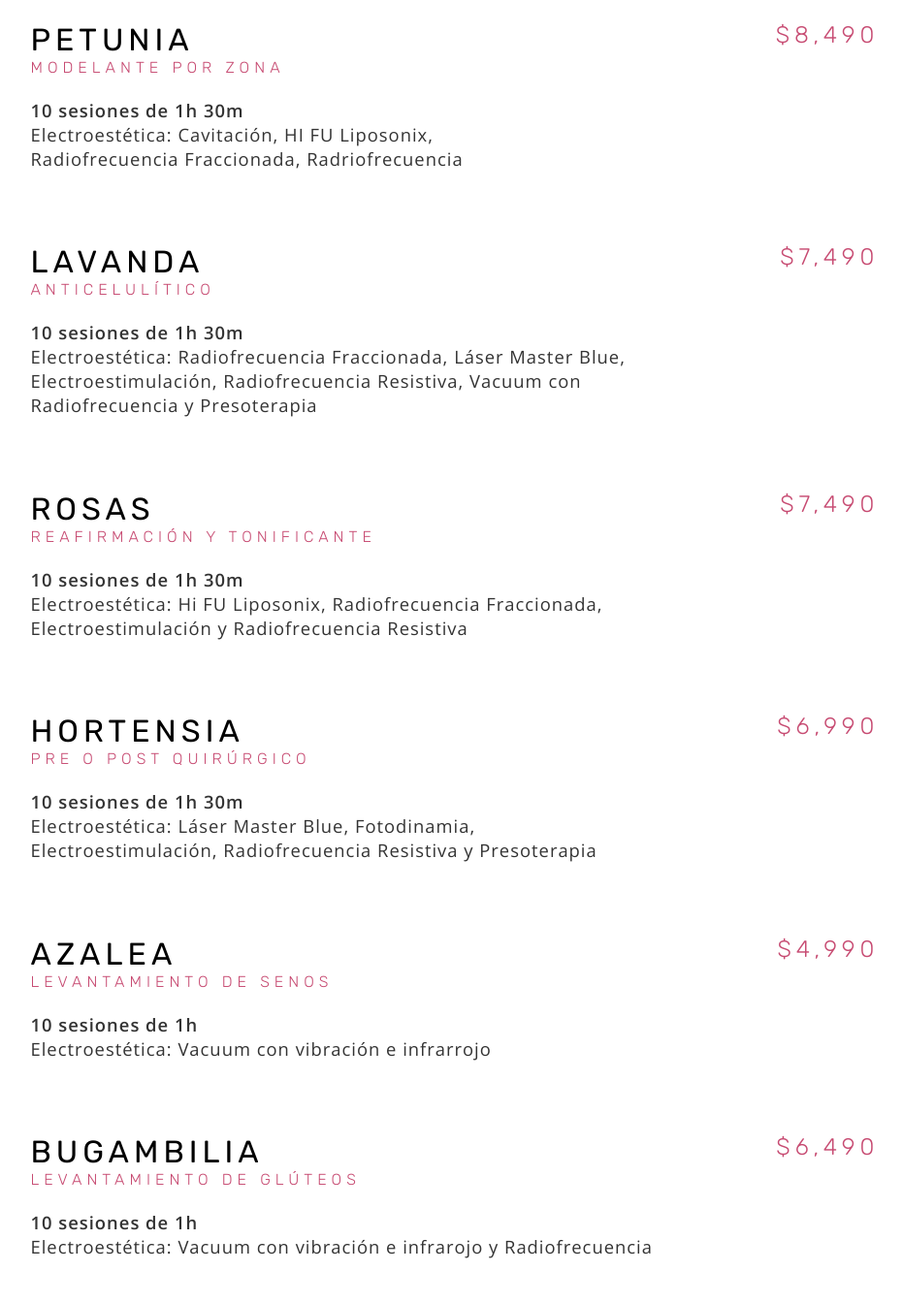
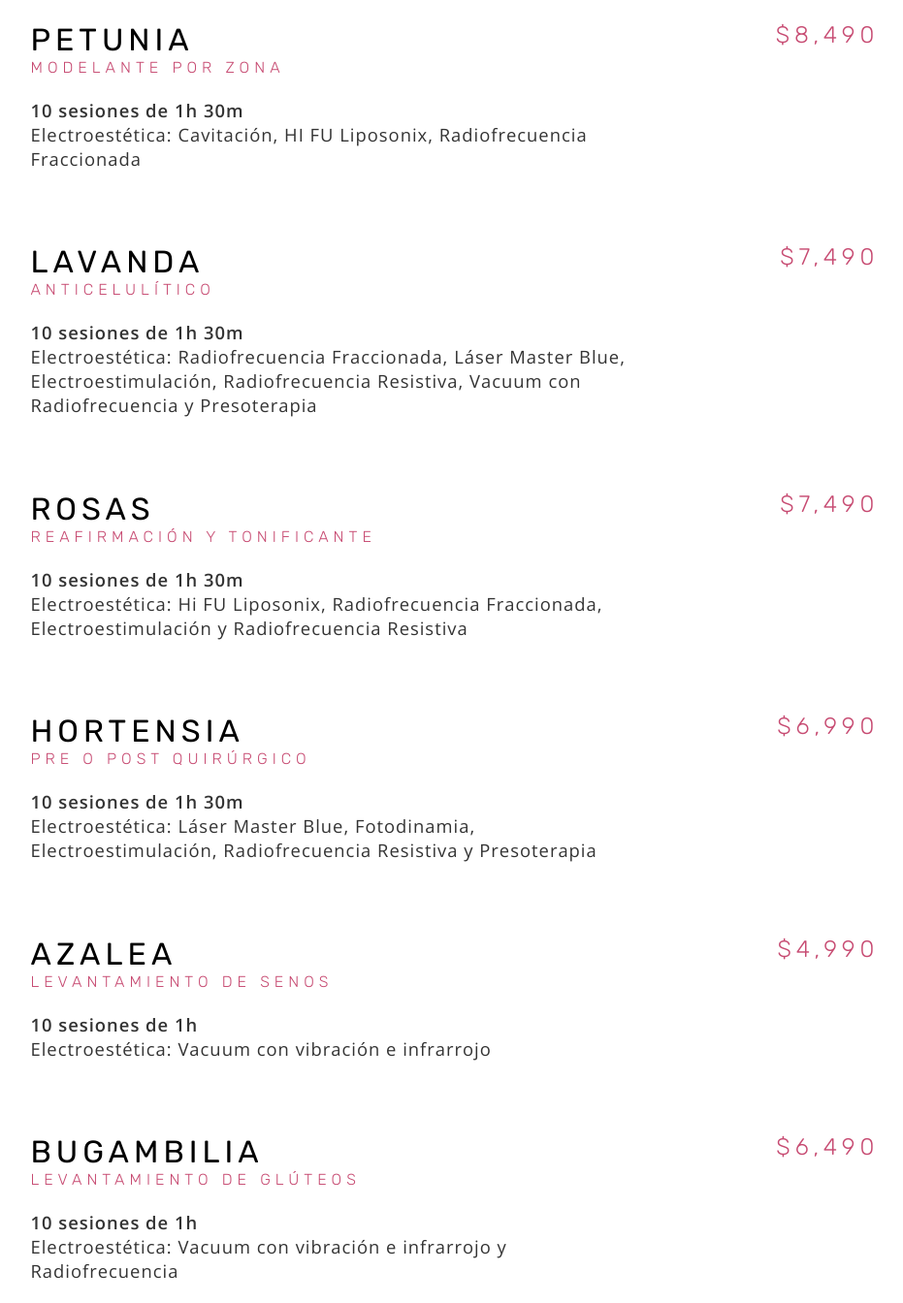
Before and after one commit to MichelleAlexa/VelvetBeautyBar, a plain HTML site: page combos.html in a window 1280 px wide. Shown: the part 2080-3424 px from the top of the page at 97% size, without its empty margins (180-1111 px from the left). Drawn offline with nearby package versions, Linux system fonts and the light colour scheme.

Commit message:
Update combos.html

```diff
--- a/combos.html
+++ b/combos.html
@@ -214,7 +214,7 @@
                   <h1 class="menu-title">Petunia</h1>
                   <h2>Modelante por Zona</h2><br>
                   <p><b>10 sesiones de 1h 30m</b></p>
-                  <p>Electroestética: Cavitación, HI FU Liposonix,<br>Radiofrecuencia Fraccionada, Radriofrecuencia
+                  <p>Electroestética: Cavitación, HI FU Liposonix, Radiofrecuencia Fraccionada</p>
                      <!-- Resistiva</p>
                   <br>
                   <p>3 sesiones de Radiofrequencia Fraccionada, 1 de Cavitación,<br>1 de Presoterapia, 3 de Lipoláser y
@@ -289,7 +289,7 @@
                   <h1 class="menu-title">Bugambilia</h1>
                   <h2>Levantamiento de Glúteos</h2><br>
                   <p><b>10 sesiones de 1h</b></p>
-                  <p>Electroestética: Vacuum con vibración e infrarojo y Radiofrecuencia</p>
+                  <p>Electroestética: Vacuum con vibración e infrarrojo y Radiofrecuencia</p>
                </div>
                <div class="menu-price">
                   <h2>$6,490</h2>
```
